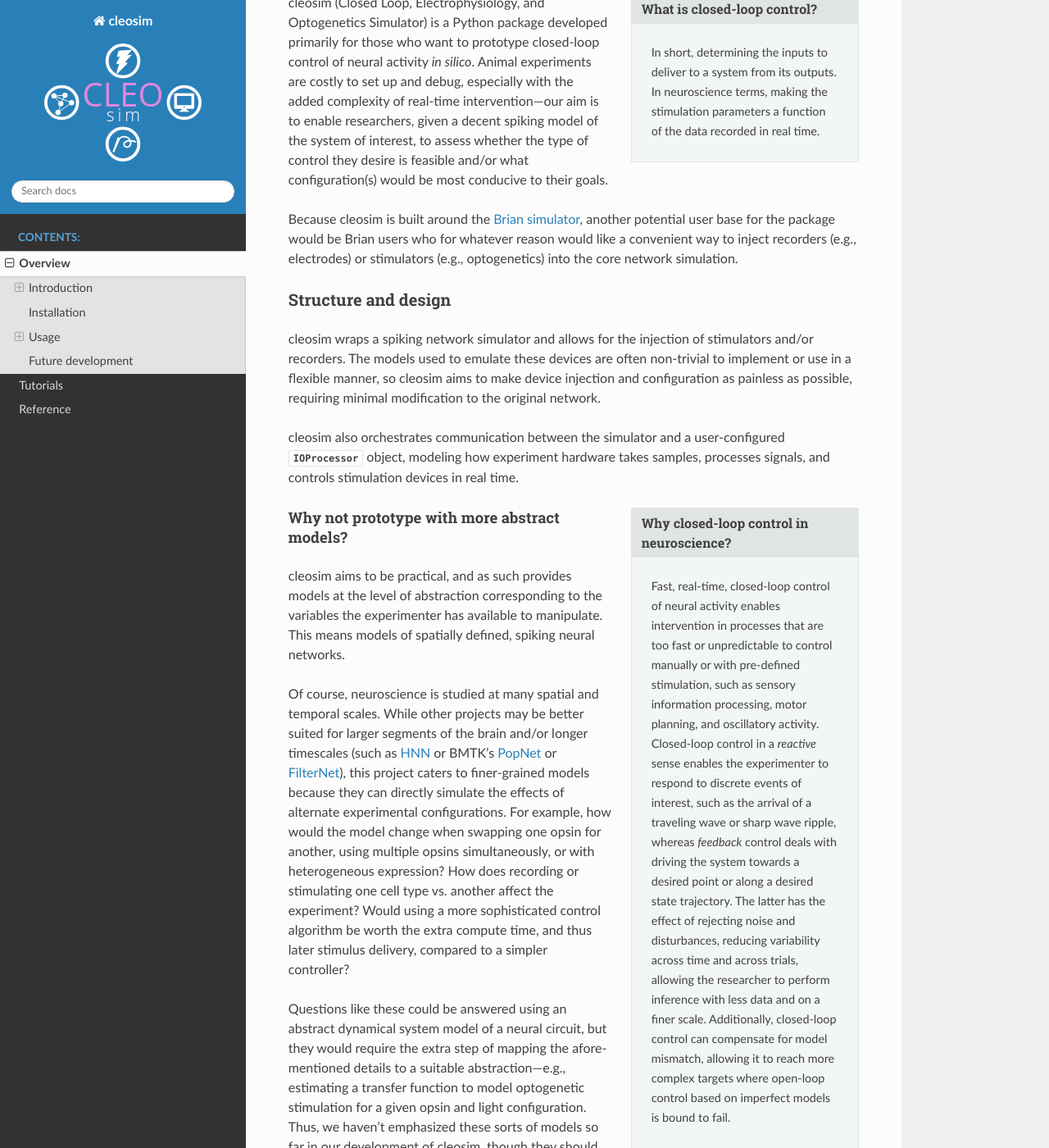
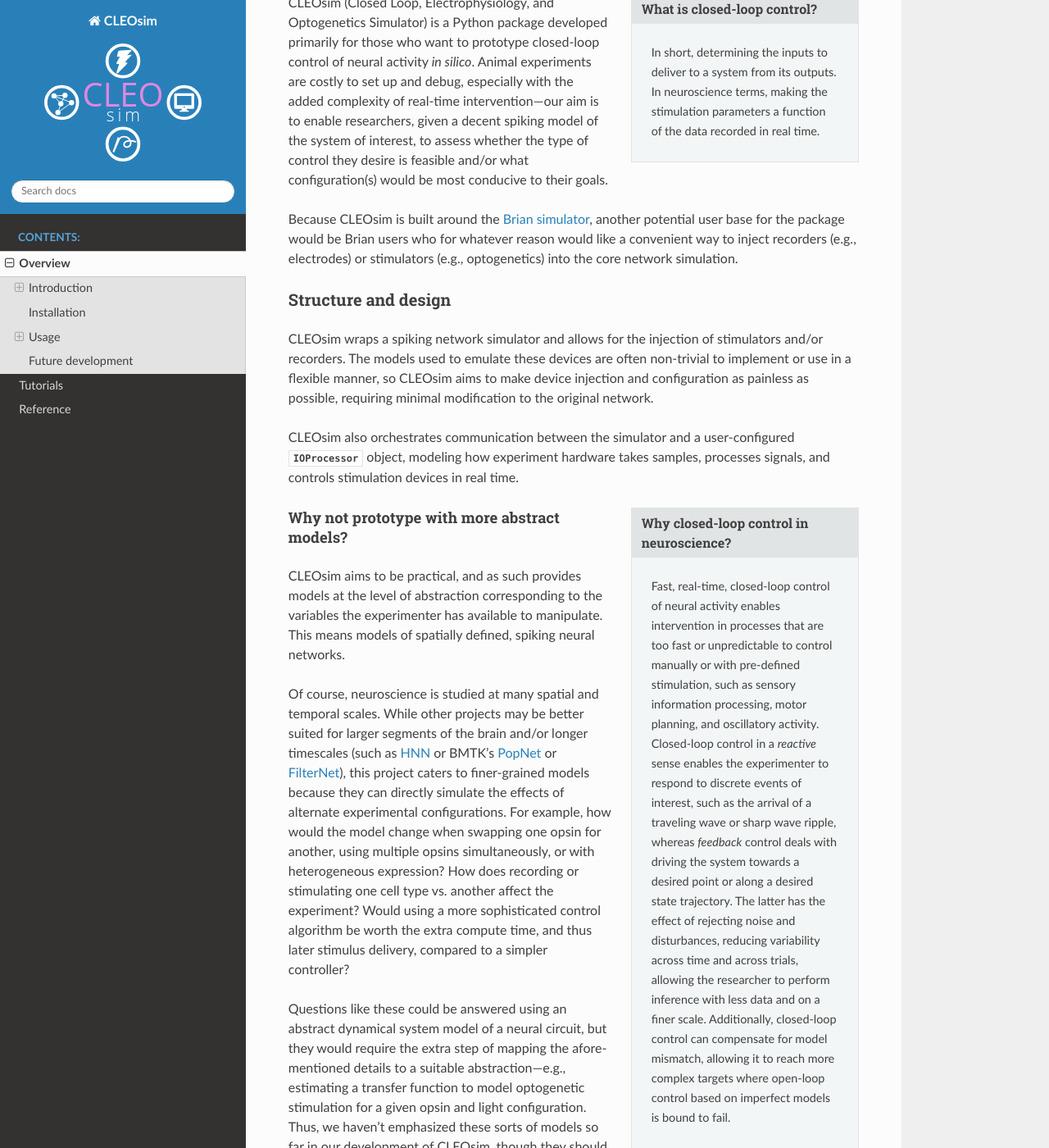
Before and after one commit to siplab-gt/cleo, a Sphinx documentation site: the page built from docs/overview.rst, in a window 1280 px wide and 1400 px high, scrolled down 682 px. Shown: the whole window at 82% size. Built offline with Sphinx 7.4.7 and the Read the Docs theme 2.0.0, drawn with Linux system fonts in a browser that asks for light colours; pages that are not in the unit, such as notebooks, are missing from menus; some of the changed text lies outside the part shown.

```diff
--- a/docs/conf.py
+++ b/docs/conf.py
@@ -18,7 +18,7 @@ sys.path.insert(0, os.path.abspath(".."))
 
 # -- Project information -----------------------------------------------------
 
-project = "cleosim"
+project = "CLEOsim"
 copyright = "2022"
 author = "Kyle Johnsen, Nathan Cruzado"
 
--- a/docs/index.rst
+++ b/docs/index.rst
@@ -3,10 +3,9 @@
    You can adapt this file completely to your liking, but it should at least
    contain the root `toctree` directive.
 
-Hello there!
-============
+.. include:: ../README.md
+   :parser: myst_parser.sphinx_
 
-Welcome to cleosim's documentation. If you're not sure where to start, head to :doc:`overview`.
 
 .. toctree::
    :maxdepth: 2
--- a/docs/overview.rst
+++ b/docs/overview.rst
@@ -15,15 +15,15 @@ Who is this package for?
 
     In short, determining the inputs to deliver to a system from its outputs. In neuroscience terms, making the stimulation parameters a function of the data recorded in real time.
 
-cleosim (Closed Loop, Electrophysiology, and Optogenetics Simulator) is a Python package developed primarily for those who want to prototype closed-loop control of neural activity *in silico*. Animal experiments are costly to set up and debug, especially with the added complexity of real-time intervention---our aim is to enable researchers, given a decent spiking model of the system of interest, to assess whether the type of control they desire is feasible and/or what configuration(s) would be most conducive to their goals.
+CLEOsim (Closed Loop, Electrophysiology, and Optogenetics Simulator) is a Python package developed primarily for those who want to prototype closed-loop control of neural activity *in silico*. Animal experiments are costly to set up and debug, especially with the added complexity of real-time intervention---our aim is to enable researchers, given a decent spiking model of the system of interest, to assess whether the type of control they desire is feasible and/or what configuration(s) would be most conducive to their goals.
 
-Because cleosim is built around the `Brian simulator <https://brian2.rtfd.io>`_, another potential user base for the package would be Brian users who for whatever reason would like a convenient way to inject recorders (e.g., electrodes) or stimulators (e.g., optogenetics) into the core network simulation.
+Because CLEOsim is built around the `Brian simulator <https://brian2.rtfd.io>`_, another potential user base for the package would be Brian users who for whatever reason would like a convenient way to inject recorders (e.g., electrodes) or stimulators (e.g., optogenetics) into the core network simulation.
 
 Structure and design
 ^^^^^^^^^^^^^^^^^^^^
-cleosim wraps a spiking network simulator and allows for the injection of stimulators and/or recorders. The models used to emulate these devices are often non-trivial to implement or use in a flexible manner, so cleosim aims to make device injection and configuration as painless as possible, requiring minimal modification to the original network.
+CLEOsim wraps a spiking network simulator and allows for the injection of stimulators and/or recorders. The models used to emulate these devices are often non-trivial to implement or use in a flexible manner, so CLEOsim aims to make device injection and configuration as painless as possible, requiring minimal modification to the original network.
 
-cleosim also orchestrates communication between the simulator and a user-configured :class:`~cleosim.IOProcessor` object, modeling how experiment hardware takes samples, processes signals, and controls stimulation devices in real time.
+CLEOsim also orchestrates communication between the simulator and a user-configured :class:`~cleosim.IOProcessor` object, modeling how experiment hardware takes samples, processes signals, and controls stimulation devices in real time.
 
 .. sidebar::
     Why closed-loop control in neuroscience?
@@ -35,11 +35,11 @@ cleosim also orchestrates communication between the simulator and a user-configu
 
 Why not prototype with more abstract models?
 """"""""""""""""""""""""""""""""""""""""""""
-cleosim aims to be practical, and as such provides models at the level of abstraction corresponding to the variables the experimenter has available to manipulate. This means models of spatially defined, spiking neural networks.
+CLEOsim aims to be practical, and as such provides models at the level of abstraction corresponding to the variables the experimenter has available to manipulate. This means models of spatially defined, spiking neural networks.
 
 Of course, neuroscience is studied at many spatial and temporal scales. While other projects may be better suited for larger segments of the brain and/or longer timescales (such as `HNN <https://elifesciences.org/articles/51214>`_ or BMTK's `PopNet <https://alleninstitute.github.io/bmtk/popnet.html>`_ or `FilterNet <https://alleninstitute.github.io/bmtk/filternet.html>`_), this project caters to finer-grained models because they can directly simulate the effects of alternate experimental configurations. For example, how would the model change when swapping one opsin for another, using multiple opsins simultaneously, or with heterogeneous expression? How does recording or stimulating one cell type vs. another affect the experiment? Would using a more sophisticated control algorithm be worth the extra compute time, and thus later stimulus delivery, compared to a simpler controller?
 
-Questions like these could be answered using an abstract dynamical system model of a neural circuit, but they would require the extra step of mapping the afore-mentioned details to a suitable abstraction---e.g., estimating a transfer function to model optogenetic stimulation for a given opsin and light configuration. Thus, we haven't emphasized these sorts of models so far in our development of cleosim, though they should be possible to implement in Brian if you are interested. For example, one could develop a Poisson linear dynamical system (PLDS), record spiking output, and configure stimulation to act directly on the system's latent state.
+Questions like these could be answered using an abstract dynamical system model of a neural circuit, but they would require the extra step of mapping the afore-mentioned details to a suitable abstraction---e.g., estimating a transfer function to model optogenetic stimulation for a given opsin and light configuration. Thus, we haven't emphasized these sorts of models so far in our development of CLEOsim, though they should be possible to implement in Brian if you are interested. For example, one could develop a Poisson linear dynamical system (PLDS), record spiking output, and configure stimulation to act directly on the system's latent state.
 
 And just as experiment prototyping could be done on a more abstract level, it could also be done on an even more realistic level, which we did not deem necessary. That brings us to the next point...
 
@@ -67,9 +67,9 @@ Usage
 
 Brian network model
 ^^^^^^^^^^^^^^^^^^^
-The starting point for using cleosim is a Brian spiking neural network model of the system of interest. For those new to Brian, the `docs <https://brian2.rtfd.io>`_ are a great resource. If you have a model built with another simulator or modeling language, you may be able to `import it to Brian via NeuroML <https://brian2tools.readthedocs.io/en/stable/user/nmlimport.html>`_.
+The starting point for using CLEOsim is a Brian spiking neural network model of the system of interest. For those new to Brian, the `docs <https://brian2.rtfd.io>`_ are a great resource. If you have a model built with another simulator or modeling language, you may be able to `import it to Brian via NeuroML <https://brian2tools.readthedocs.io/en/stable/user/nmlimport.html>`_.
 
-Perhaps the biggest change you may have to make to an existing model to make it compatible with cleosim's optogenetics and electrode recording is to give the neurons of interest coordinates in space. See the :doc:`tutorials` or the :mod:`cleosim.coordinates` module for more info.
+Perhaps the biggest change you may have to make to an existing model to make it compatible with CLEOsim's optogenetics and electrode recording is to give the neurons of interest coordinates in space. See the :doc:`tutorials` or the :mod:`cleosim.coordinates` module for more info.
 
 You'll need your model in a Brian :class:`~brian2.core.network.Network` object before you move on. E.g.,::
 
@@ -96,7 +96,7 @@ The recorder will only record from the neuron groups specified on injection, all
 
 Electrodes
 """"""""""
-Electrode recording is the main recording modality currently implemented in cleosim. See the :doc:`tutorials/electrodes` tutorial for more detail, but in brief, usages consists of:
+Electrode recording is the main recording modality currently implemented in CLEOsim. See the :doc:`tutorials/electrodes` tutorial for more detail, but in brief, usages consists of:
 
 #. Constructing a :class:`~cleosim.electrodes.Probe` object with coordinates at the desired contact locations
 
@@ -123,7 +123,7 @@ As with recorders, you can inject stimulators per neuron group to produce a targ
 
 Optogenetics
 """"""""""""
-Optogenetics is the main stimulator device currently implemented by cleosim. This take the form of an :class:`~cleosim.opto.OptogeneticIntervention`, which, on injection, adds a light source at the specified location and transfects the neurons (via Brian "synapses" that deliver current according to an opsin model, leaving the neuron model equations untouched).
+Optogenetics is the main stimulator device currently implemented by CLEOsim. This take the form of an :class:`~cleosim.opto.OptogeneticIntervention`, which, on injection, adds a light source at the specified location and transfects the neurons (via Brian "synapses" that deliver current according to an opsin model, leaving the neuron model equations untouched).
 
 Out of the box you can access a four-state Markov model of channelrhodopsin-2 (ChR2) and parameters for a 473-nm blue optic fiber light source.::
 
```
Also changed, not shown: README.md (+10 -6 lines).
